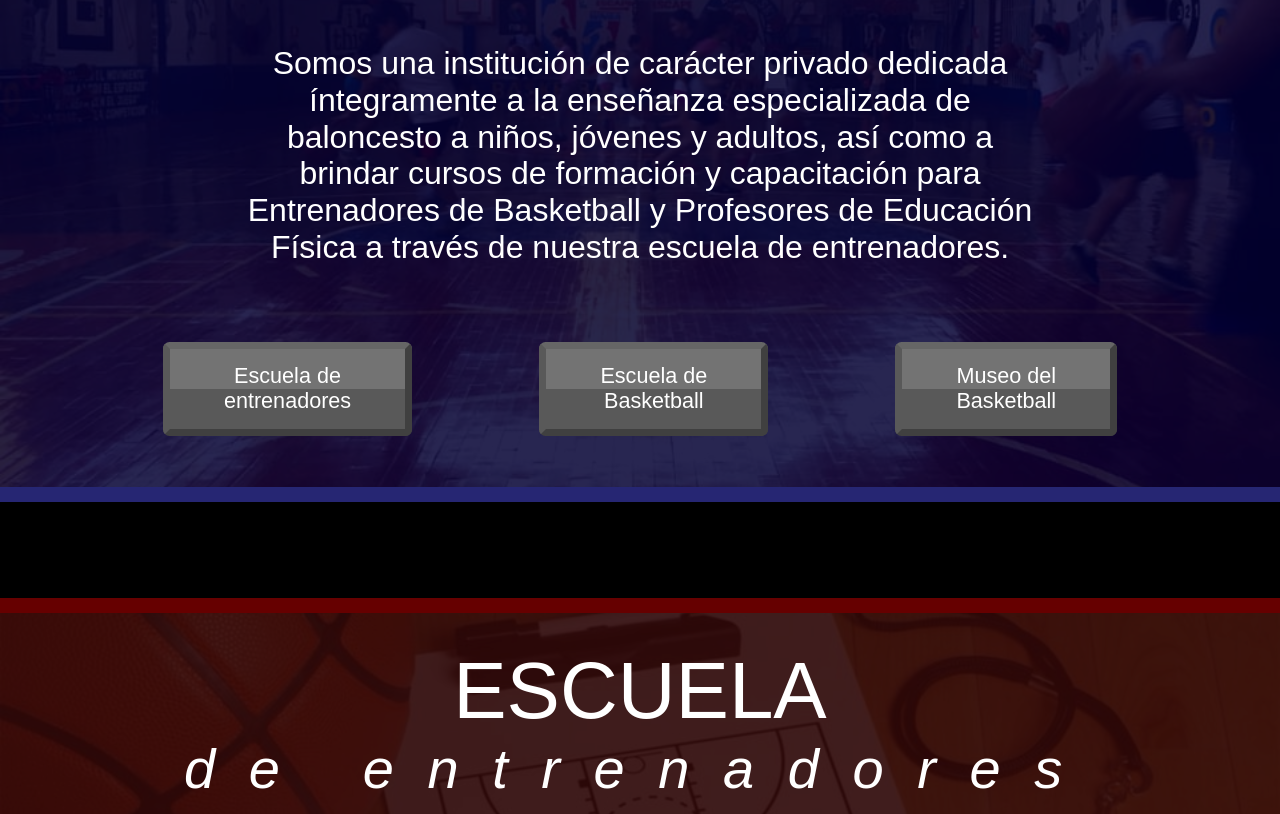
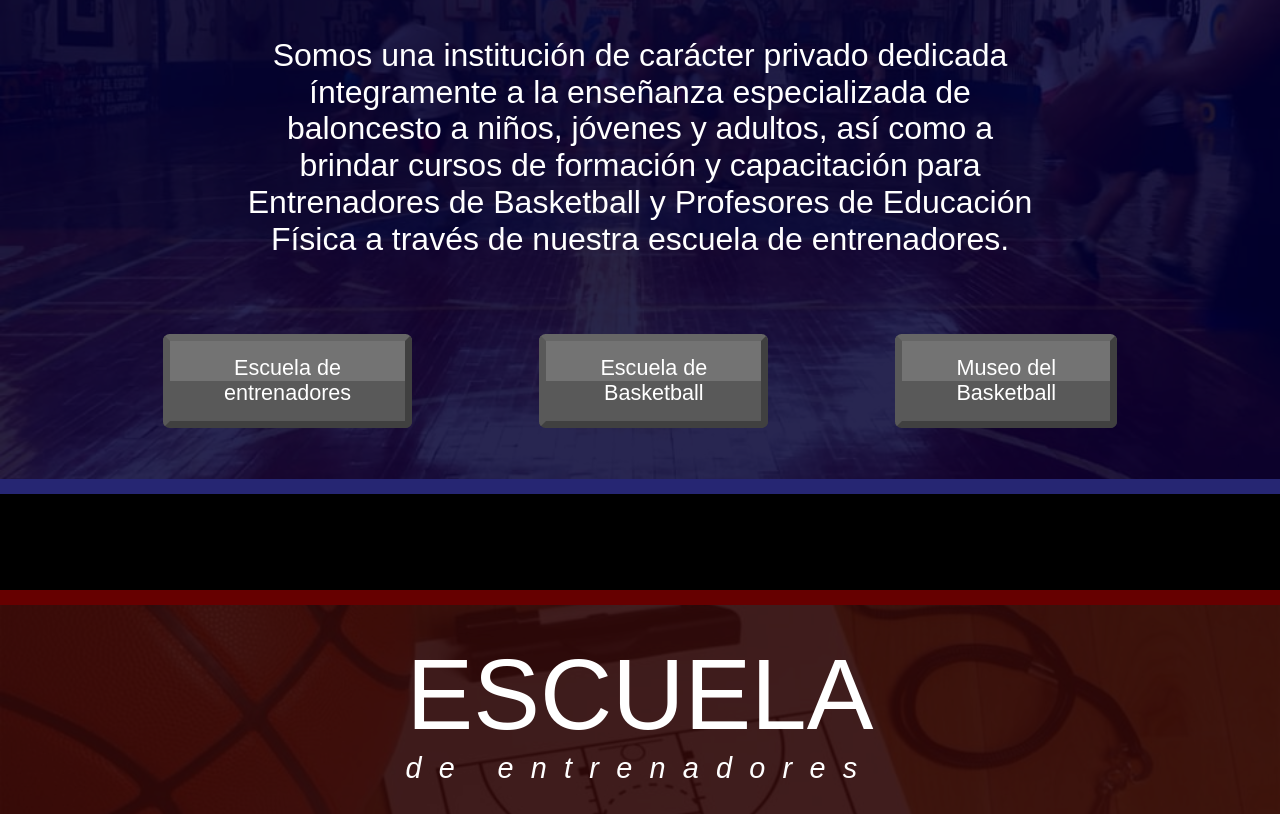
Before and after one commit to kcotrinam/La_canasta, a plain HTML site: page public/pages/index.html in a window 1280 px wide. Shown: the part 884-1698 px from the top of the page. Drawn offline with Linux system fonts and the light colour scheme.

Commit message:
Title and subtitle modified

```diff
--- a/assets/scss/components/_header.scss
+++ b/assets/scss/components/_header.scss
@@ -7,7 +7,8 @@
   left: 0;
   z-index: var(--z-fixed);
   margin-top: 0;
-  padding: 0.9em 0;
+  padding-top: 0.5em;
+  padding-bottom: 0.5em;
 
   &__image {
     display: block;
--- a/assets/scss/components/_sections.scss
+++ b/assets/scss/components/_sections.scss
@@ -81,17 +81,17 @@
   align-items: center;
 
   &__title {
-    font-size: var(--h1-font-size);
+    font-size: calc(var(--h1-font-size) * 1.5);
     text-transform: uppercase;
     margin: 0;
     padding: 0;
 
     @include from(m) {
-      font-size: calc(var(--h1-font-size) * 1.5);
+      font-size: calc(var(--h1-font-size) * 2);
     }
 
     @include from(lg) {
-      font-size: calc(var(--h1-font-size) * 2);
+      font-size: calc(var(--h1-font-size) * 2.5);
     }
   }
 
@@ -103,11 +103,11 @@
     font-style: italic;
 
     @include from(m) {
-      font-size: calc(var(--h2-font-size) * 1.5);
+      font-size: calc(var(--h4-font-size) * 1.2);
     }
 
     @include from(lg) {
-      font-size: calc(var(--h2-font-size) * 2);
+      font-size: calc(var(--h4-font-size) * 1.5);
     }
   }
 
--- a/assets/scss/config/_variables.scss
+++ b/assets/scss/config/_variables.scss
@@ -42,7 +42,7 @@ $breakpoints: (
 
 //PALETA DE COLORES
 :root {
-  --header-color: hsl(50, 100%, 100%);
+  --header-color: hsl(50, 50%, 98%);
   --text-color: hsl(100, 100%, 100%);
   --red-bg: hsl(360, 75%, 10%);
   --blue-bg: hsl(243, 100%, 10%);
--- a/public/pages/index.html
+++ b/public/pages/index.html
@@ -7,6 +7,7 @@
     <title>La Canasta</title>
     <link rel="stylesheet" href="../css/normalize.css" />
     <link rel="stylesheet" href="../css/styles.css" />
+    <link rel="icon" href="favicon.jpg">
   </head>
   <body>
     <!-- HEADER -->
```
Also changed, not shown: public/css/styles.css.
